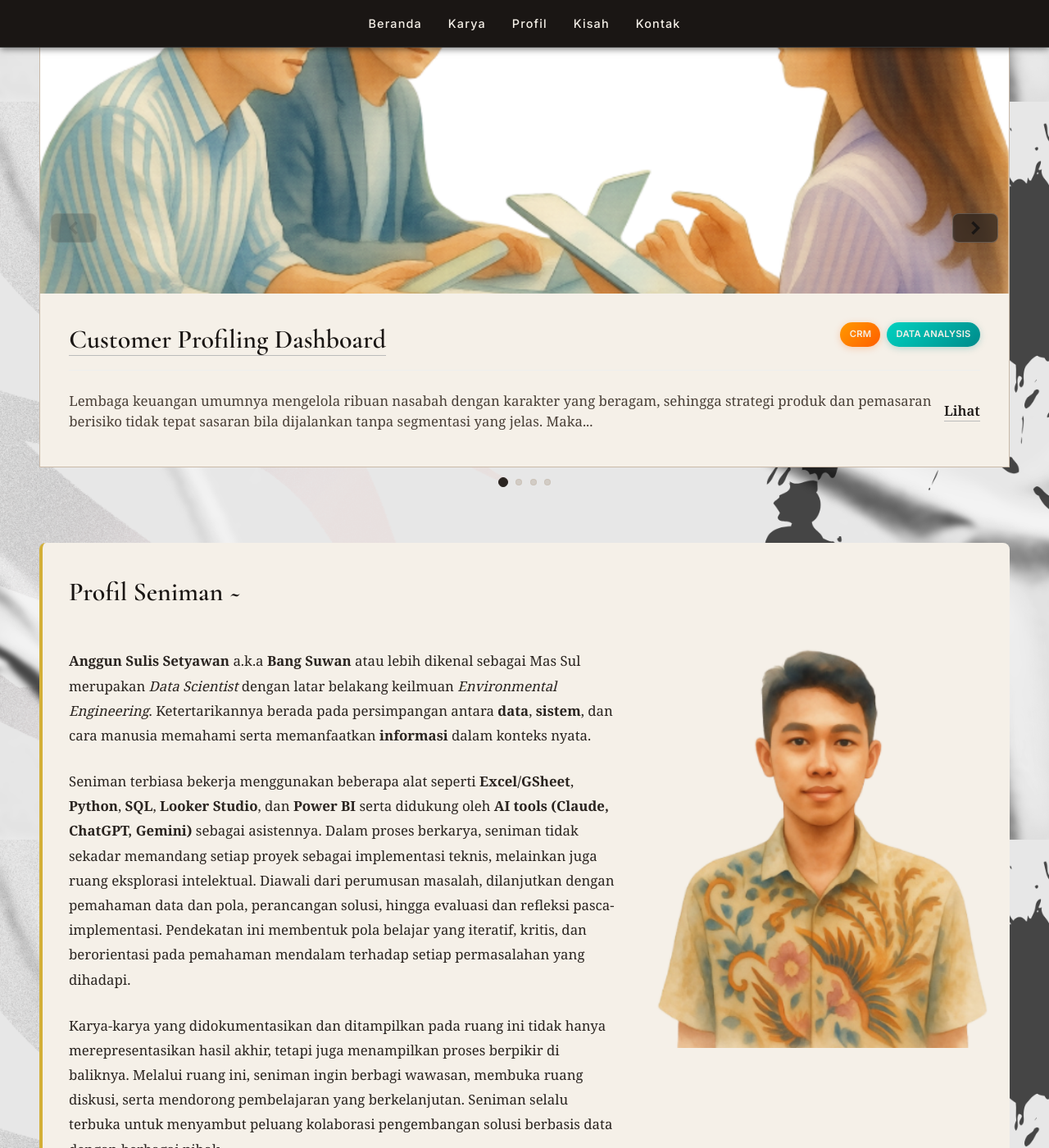
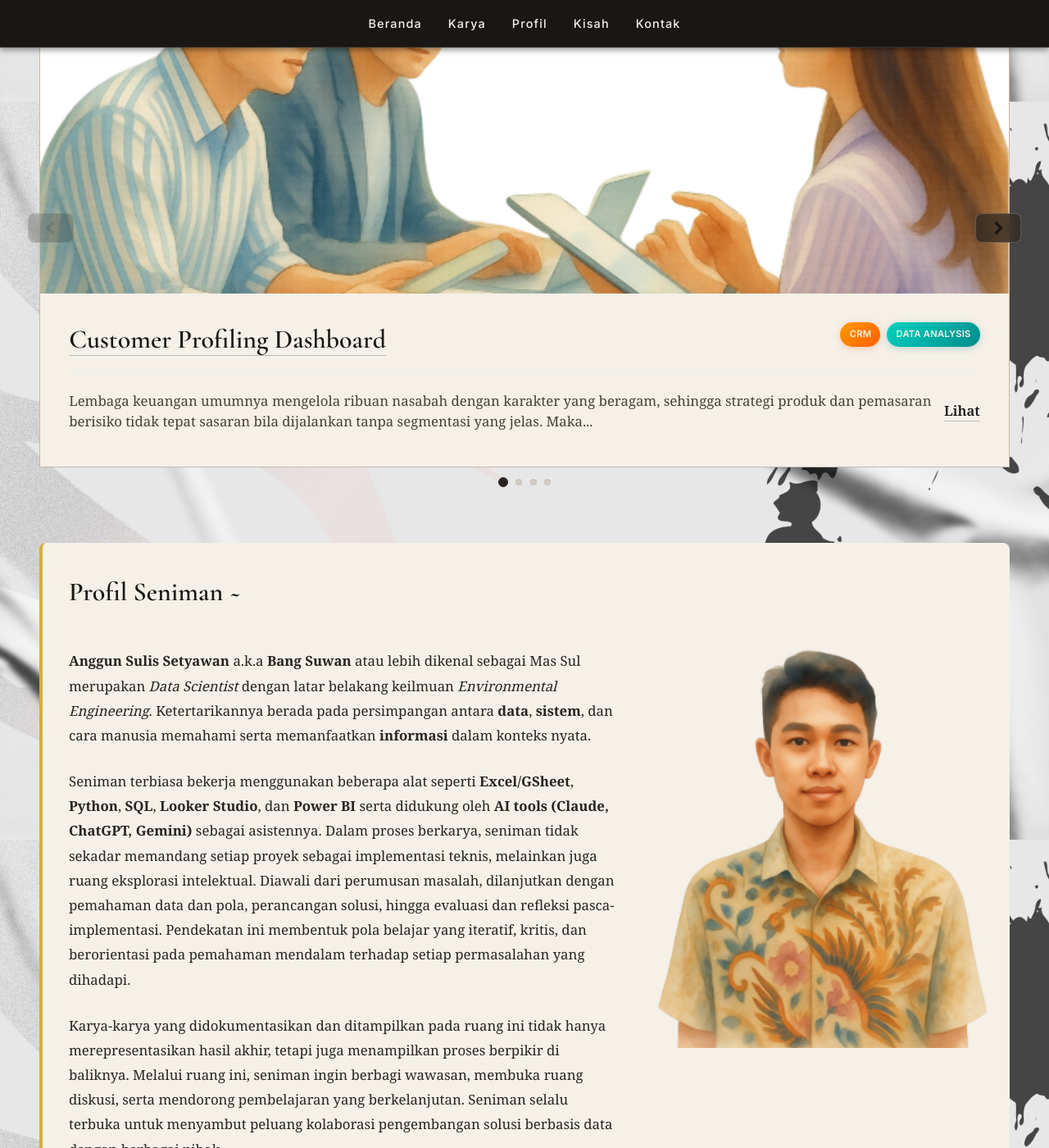
Before and after one commit to Sulbae/Sulbae.github.io, a Jekyll site: the page built from index.md, in a window 1280 px wide and 1400 px high, scrolled down 776 px. Shown: the whole window at 82% size. Built offline with Jekyll 4.4.1, drawn with Linux system fonts in a browser that asks for light colours.

Commit message:
Adjust scroll button positions to negative values

```diff
--- a/assets/css/home.css
+++ b/assets/css/home.css
@@ -566,7 +566,7 @@ section.profile .hashtags code:hover {
 }
 
 .scroll-prev {
-  left: 14px;
+  left: -14px;
 }
 
 /* #projectsGrid.projects-grid {
@@ -574,7 +574,7 @@ section.profile .hashtags code:hover {
 } */
 
 .scroll-next {
-  right: 14px;
+  right: -14px;
 }
 
 .scroll-btn:hover {
```
